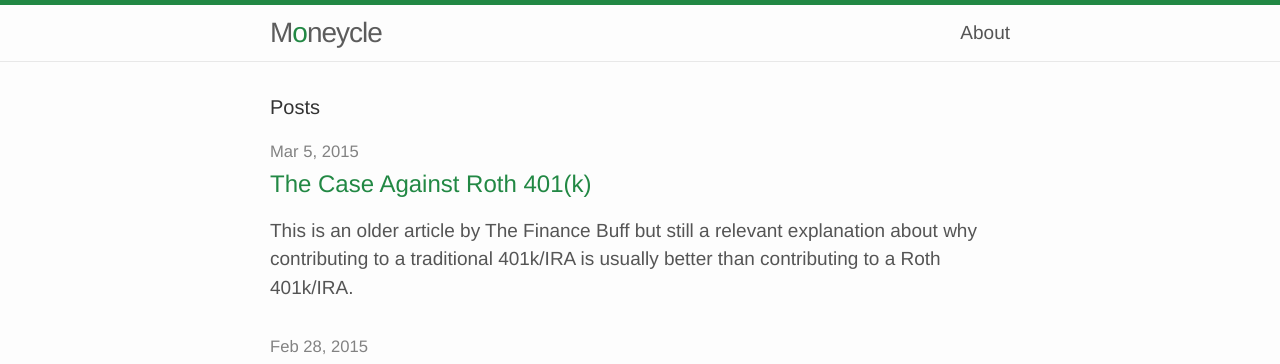
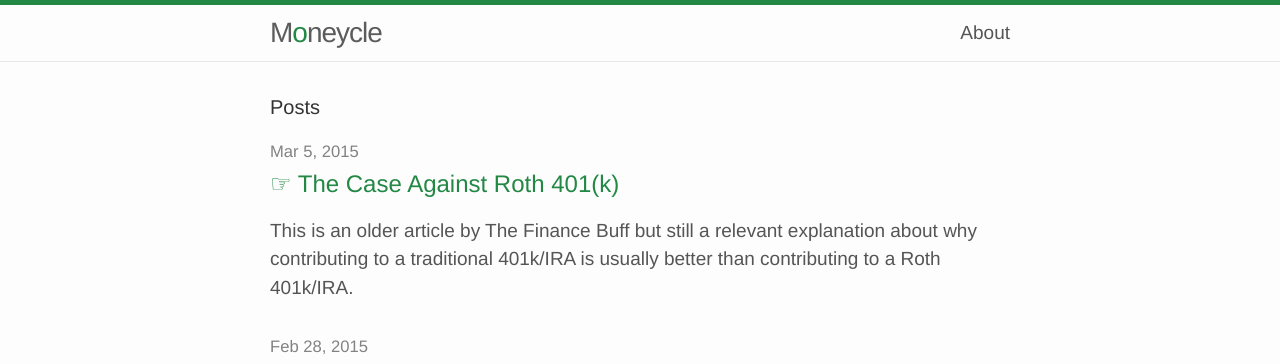
Before and after one commit to moneycle/moneycle.github.io, a Jekyll site: the page built from index.html, in a window 1280 px wide. Shown: the top 364 px of the page. Built offline with Jekyll 4.4.1, drawn with Linux system fonts in a browser that asks for light colours; the list of posts is cut into pages by our own code.

Commit message:
added pointer symbol for external links

```diff
--- a/index.html
+++ b/index.html
@@ -13,7 +13,7 @@ layout: default
 
         <h2>
           {% if post.link %}
-            <a class="post-link" href="{{ post.link }}">{{ post.title }}</a>
+            <a class="post-link" href="{{ post.link }}">&#x261e; {{ post.title }}</a>
           {% else %}
             <a class="post-link" href="{{ post.url | prepend: site.baseurl }}">{{ post.title }}</a>
           {% endif %}
```
